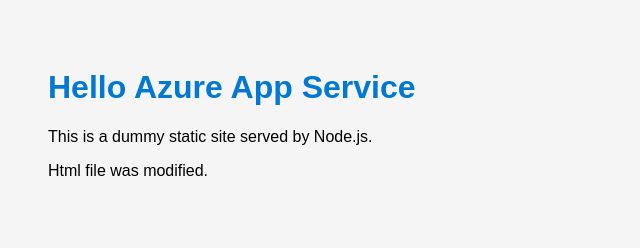
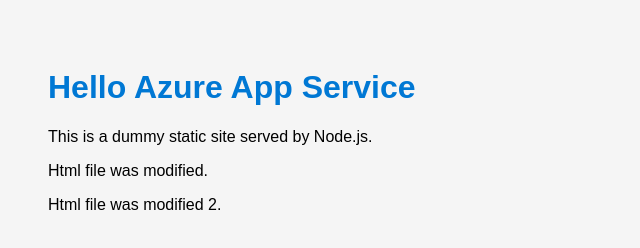
Before and after one commit to Masatomo-cloud/test-app-service-redeploy, a website: page public/index.html in a window 1280 px wide. Shown: the whole page, without its empty margins (0-640 px from the left). Drawn offline with Linux system fonts and the light colour scheme.

Commit message:
html ファイルの更新2

```diff
--- a/public/index.html
+++ b/public/index.html
@@ -11,5 +11,7 @@
     <p>This is a dummy static site served by Node.js.</p>
 
     <p>Html file was modified.</p>
+
+    <p>Html file was modified 2.</p>
   </body>
 </html>
```
